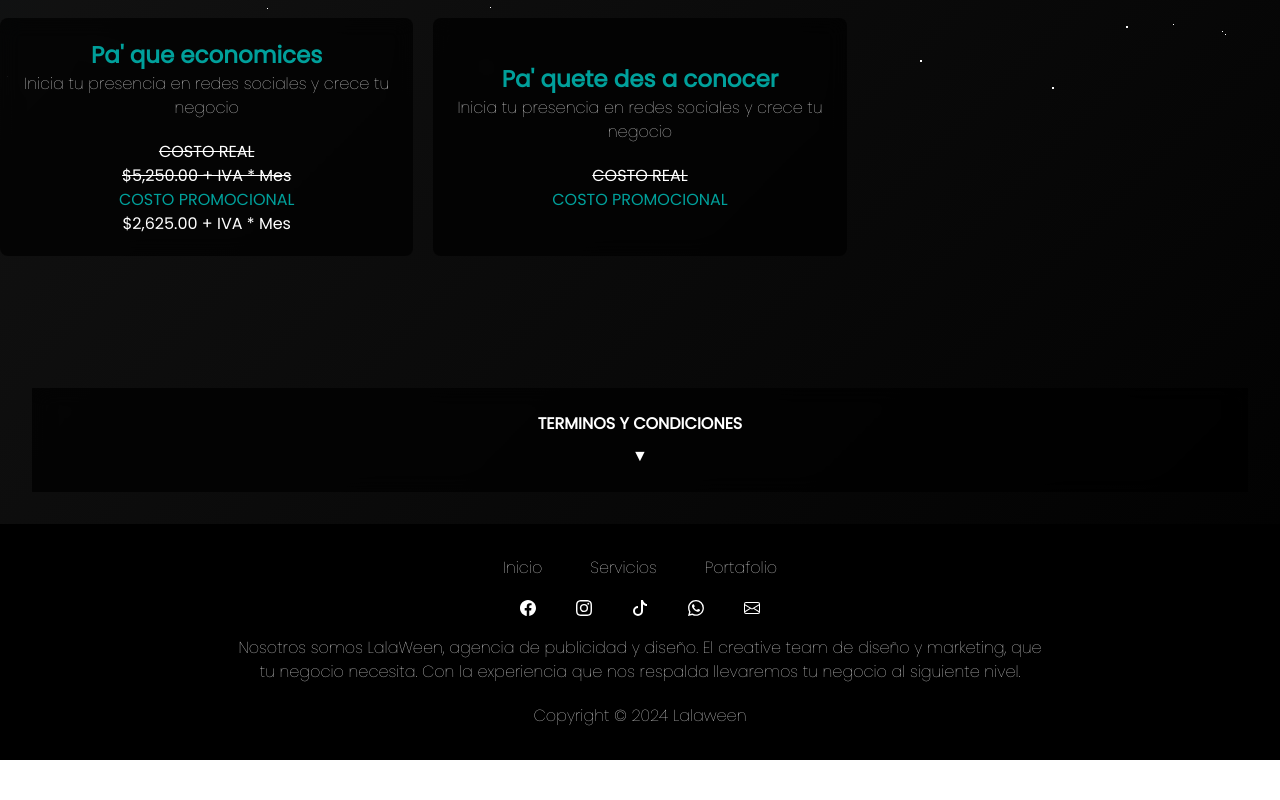
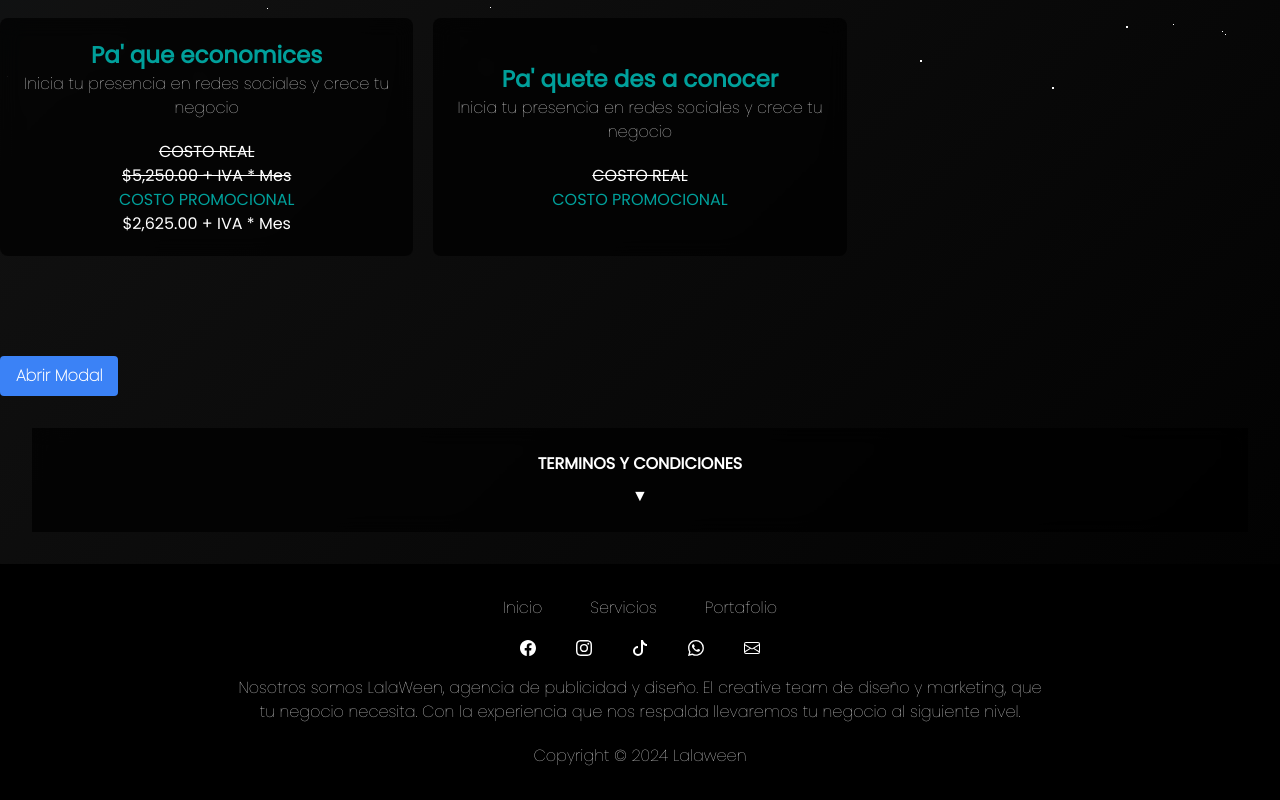
Before and after one commit to AngelLuna17-code/Lalaween, a React (Create React App) app: page /Promo in a window 1280 px wide. Shown: the part 1891-2691 px from the top of the page. Before the commit the page ends 2651 px from the top, so only its background shows below. Built offline with nearby package versions, Linux system fonts and the light colour scheme.

Commit message:
modal agregado

```diff
--- /dev/null
+++ b/src/components/Modales.jsx
@@ -0,0 +1,60 @@
+import React, { useState } from 'react';
+
+const Modales = () => {
+    const [isModalOpen, setIsModalOpen] = useState(false);
+
+    const openModal = () => {
+        setIsModalOpen(true);
+    };
+
+    const closeModal = () => {
+        setIsModalOpen(false);
+    };
+
+    return (
+        <section>
+            <button
+                className="bg-blue-500 hover:bg-blue-700 text-white font-bold py-2 px-4 rounded focus:outline-none focus:shadow-outline"
+                onClick={openModal}
+            >
+                Abrir Modal
+            </button>
+            {/* Modal */}
+            {isModalOpen && (
+                <div className="flex justify-center items-center overflow-x-hidden overflow-y-auto fixed inset-0 z-50 outline-none focus:outline-none " >
+                    {/* Modal body */}
+                    <div className='w-[50%] h-auto' style={{ background: 'rgba(0, 0, 0, 0.7)', backdropFilter: 'blur(10px)', WebkitBackdropFilter: 'blur(10px)' }}>
+                        {/* Modal header */}
+                        <div>
+                            <p>
+                                titulo
+                            </p>
+                        </div>
+                        {/* Modal header */}
+                        {/* Modal content */}
+                        <div>
+                            <p>
+                                Contenido
+                            </p>
+                        </div>
+                        {/* Modal content */}
+                        {/* Modal Footer */}
+                        <div>
+                            <button
+                                className="bg-red-500 hover:bg-red-700 text-white font-bold py-2 px-4 rounded focus:outline-none focus:shadow-outline"
+                                onClick={closeModal}
+                            >
+                                Cerrar
+                            </button>
+                        </div>
+                        {/* Modal Footer */}
+                    </div>
+                    {/* Modal body */}
+                </div>
+            )}
+            {/* Modal */}
+        </section>
+    );
+};
+
+export default Modales;
--- a/src/pages/Promo.js
+++ b/src/pages/Promo.js
@@ -6,6 +6,7 @@ import Terminos from "../components/Terminos.jsx"
 import Footer from "../components/Footer.jsx"
 import ScrollToTopButton from "../components/ScrollToTopButton.jsx"
 import FloatingButton from "../components/FloatingButton.jsx";
+import Modales from '../components/Modales.jsx';
 
 const Promo = () => {
     return (
@@ -16,6 +17,7 @@ const Promo = () => {
             {/* Promociones */}
             <Promociones />
             <Promociones2/>
+            <Modales/>
             {/* Promociones */}
             {/* Terminos y condiciones */}
             <Terminos />
```
